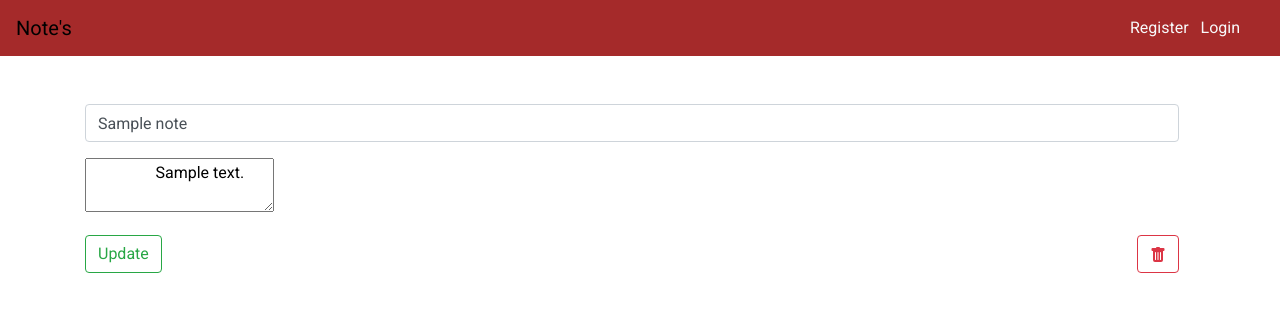
After one commit to itskaramaman/note_taking, a Django app: page /edit/1/ in a window 1280 px wide. The commit adds this page. Shown: the top 312 px of the page. Run offline with Django 3.2, Linux system fonts and the light colour scheme; tables that the repository leaves empty hold one stand-in row (values such as "Sample post"); some libraries are stand-ins or nearby versions.

Commit message:
Edit, delete not done, pdf to be done

```diff
--- a/home/urls.py
+++ b/home/urls.py
@@ -3,5 +3,8 @@ from . import views
 
 urlpatterns = [
     path('', views.home, name='home'),
-    path('<int:note_id>', views.note, name='note'),
+    path('<int:note_id>/', views.note, name='note'),
+    path('delete/<int:note_id>/', views.delete_note, name='delete-note'),
+    path('edit/<int:note_id>/', views.edit_note, name='edit-note'),
+    path('pdf/<int:note_id>/', views.save_pdf, name='pdf-note'),
 ]
--- a/home/views.py
+++ b/home/views.py
@@ -27,3 +27,36 @@ def note(request, note_id):
     selected_note = get_object_or_404(Note, pk=note_id)
     context = {'note': selected_note}
     return render(request, 'home/note.html', context)
+
+
+def delete_note(request, note_id):
+    selected_note = get_object_or_404(Note, pk=note_id)
+    selected_note.delete()
+    return redirect('home')
+
+
+def edit_note(request, note_id):
+    if request.method == 'POST':
+        title = request.POST['title']
+        content = request.POST['editor']
+        note = Note.objects.filter(pk=note_id).update(
+            title=title, content=content)
+
+        return redirect('home')
+
+    selected_note = get_object_or_404(Note, pk=note_id)
+    title = selected_note.title
+    content = selected_note.content
+    context = {
+        'title': title,
+        'content': content,
+        'note_id': note_id
+    }
+    return render(request, 'home/edit_note.html', context)
+
+
+def save_pdf(request, note_id):
+    note = get_object_or_404(Note, note_id)
+    title = note.title
+    content = note.content
+    pass
--- /dev/null
+++ b/templates/home/edit_note.html
@@ -0,0 +1,30 @@
+{% extends 'base.html' %}
+
+{% block content %}
+<div class="container mt-4">
+    <form class="pt-4 pr-3" method="POST">
+        {% csrf_token %}
+        <div class="form-group">
+            <input type="Text" class="form-control" name="title" {% if title %} value="{{ title }}" {% endif %}
+                placeholder="Title">
+        </div>
+        <div class="form-group">
+            <textarea name="editor">
+                {% if content %} {{ content }} {% endif %}
+            </textarea>
+        </div>
+        <div class="form-group">
+            <input type="submit" value="Update" class="btn btn-outline-success">
+            <a href="{% url 'delete-note' note_id %}" class="btn btn-outline-danger float-right" title="Delete">
+                <svg class="bi bi-trash-fill" width="1em" height="1em" viewBox="0 0 16 16" fill="currentColor"
+                    xmlns="http://www.w3.org/2000/svg">
+                    <path fill-rule="evenodd"
+                        d="M2.5 1a1 1 0 00-1 1v1a1 1 0 001 1H3v9a2 2 0 002 2h6a2 2 0 002-2V4h.5a1 1 0 001-1V2a1 1 0 00-1-1H10a1 1 0 00-1-1H7a1 1 0 00-1 1H2.5zm3 4a.5.5 0 01.5.5v7a.5.5 0 01-1 0v-7a.5.5 0 01.5-.5zM8 5a.5.5 0 01.5.5v7a.5.5 0 01-1 0v-7A.5.5 0 018 5zm3 .5a.5.5 0 00-1 0v7a.5.5 0 001 0v-7z"
+                        clip-rule="evenodd" />
+                </svg>
+            </a>
+        </div>
+
+    </form>
+</div>
+{% endblock %}
--- a/templates/home/note.html
+++ b/templates/home/note.html
@@ -7,7 +7,7 @@
 </div>
 <div class="container pt-3">
     <div class="float-right">
-        <a href="#" class="btn btn-outline-warning" title="Edit">
+        <a href="{% url 'edit-note' note.id %}" class="btn btn-outline-warning" title="Edit">
             <svg class="bi bi-pencil pl-1" width="1em" height="1em" viewBox="0 0 16 16" fill="currentColor"
                 xmlns="http://www.w3.org/2000/svg">
                 <path fill-rule="evenodd"
@@ -18,7 +18,7 @@
                     clip-rule="evenodd" />
             </svg>
         </a>
-        <a href="#" class="btn btn-outline-danger" title="Delete">
+        <a href="{% url 'delete-note' note.id %}" class="btn btn-outline-danger" title="Delete">
             <svg class="bi bi-trash-fill" width="1em" height="1em" viewBox="0 0 16 16" fill="currentColor"
                 xmlns="http://www.w3.org/2000/svg">
                 <path fill-rule="evenodd"
@@ -26,7 +26,7 @@
                     clip-rule="evenodd" />
             </svg>
         </a>
-        <a href="#" class="btn btn-outline-success" title="Save as PDF">
+        <a href="{% url 'pdf-note' note.id %}" class="btn btn-outline-success" title="Save as PDF">
             <svg class="bi bi-file-earmark-arrow-down" width="1em" height="1em" viewBox="0 0 16 16" fill="currentColor"
                 xmlns="http://www.w3.org/2000/svg">
                 <path
```
Also changed, not shown: templates/home/home.html (+6 -3 lines).
